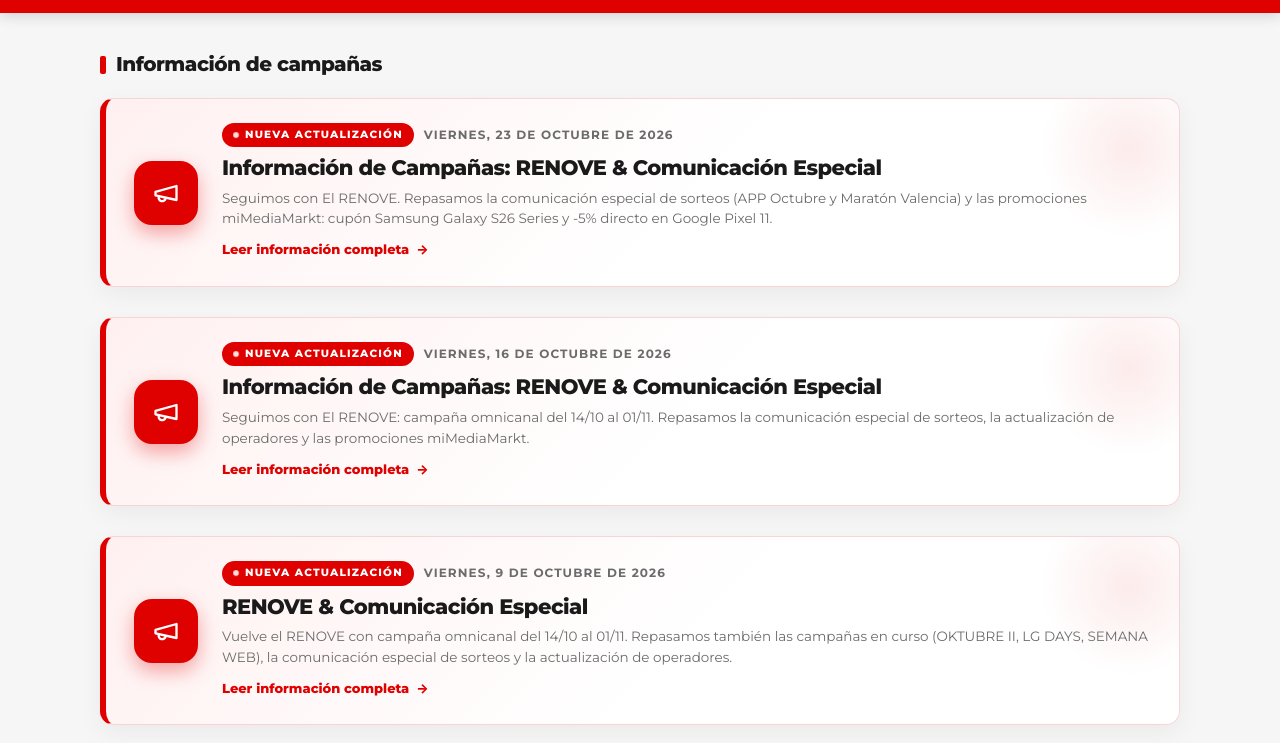
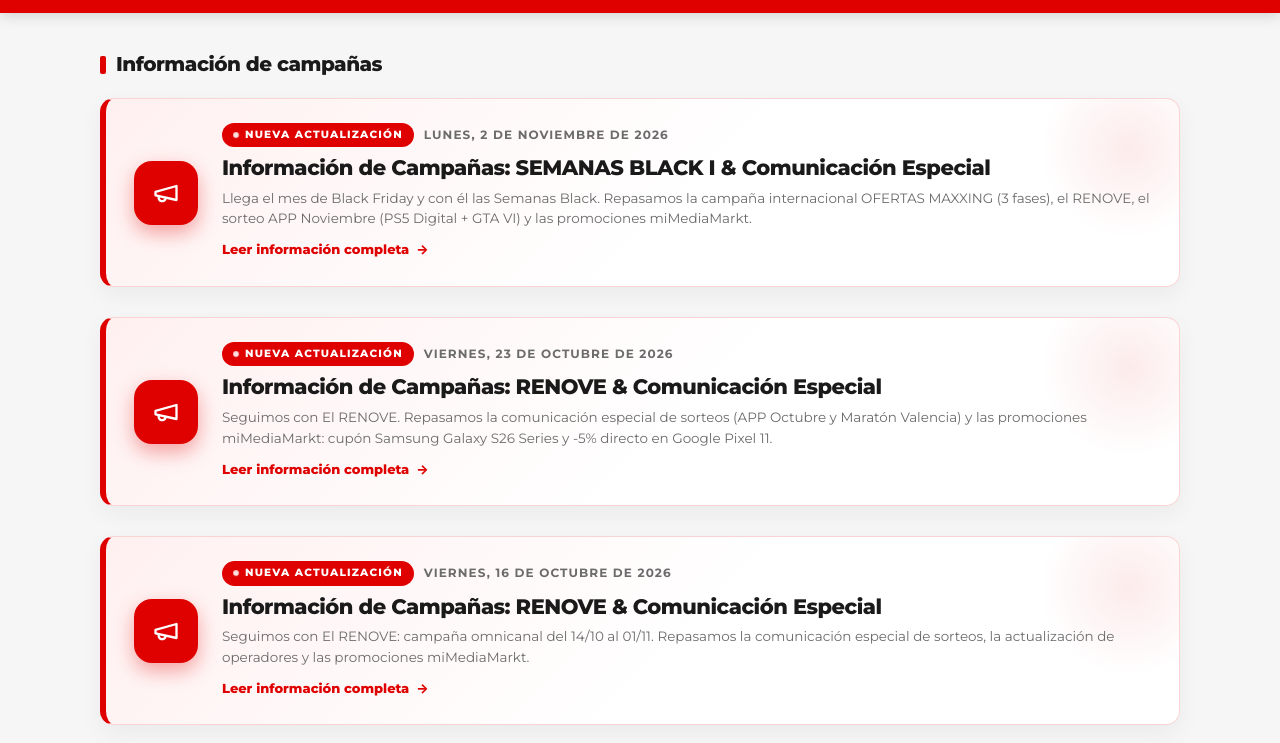
Before and after one commit to thedarkkningt17/artemisa, a plain HTML site: page index.html in a window 1280 px wide. Both pictures are taken after a click on the link "Campañas". Shown: the part 57-800 px from the top of the page. Drawn offline with Linux system fonts and the light colour scheme.

Commit message:
Add files via upload

```diff
--- a/index.html
+++ b/index.html
@@ -682,6 +682,20 @@ a{color:inherit}
 <section class="view" id="view-campanas">
   <main class="container" style="padding-top:36px">
     <div class="section-head"><h2>Información de campañas</h2></div>
+    <a class="info-card" href="#campana-info-5" data-campana-info="5">
+      <div class="info-card__icon">
+        <svg width="28" height="28" viewBox="0 0 24 24" fill="none" stroke="currentColor" stroke-width="2" stroke-linecap="round" stroke-linejoin="round"><path d="m3 11 18-5v12L3 14v-3z"/><path d="M11.6 16.8a3 3 0 1 1-5.8-1.6"/></svg>
+      </div>
+      <div class="info-card__body">
+        <div class="info-card__top">
+          <span class="info-card__tag">Nueva actualización</span>
+          <span class="info-card__date">Lunes, 2 de noviembre de 2026</span>
+        </div>
+        <h3 class="info-card__title">Información de Campañas: SEMANAS BLACK I &amp; Comunicación Especial</h3>
+        <p class="info-card__text">Llega el mes de Black Friday y con él las Semanas Black. Repasamos la campaña internacional OFERTAS MAXXING (3 fases), el RENOVE, el sorteo APP Noviembre (PS5 Digital + GTA VI) y las promociones miMediaMarkt.</p>
+        <span class="info-card__read">Leer información completa <span aria-hidden="true">→</span></span>
+      </div>
+    </a>
     <a class="info-card" href="#campana-info-4" data-campana-info="4">
       <div class="info-card__icon">
         <svg width="28" height="28" viewBox="0 0 24 24" fill="none" stroke="currentColor" stroke-width="2" stroke-linecap="round" stroke-linejoin="round"><path d="m3 11 18-5v12L3 14v-3z"/><path d="M11.6 16.8a3 3 0 1 1-5.8-1.6"/></svg>
@@ -1140,6 +1154,89 @@ const CAMPAÑAS_INFO = [
             badge: '-5% directo',
             metainfo: [{ icono:'cal', texto:'Hasta el 06/11 a las 9h' }],
             descripcion: '-5% de descuento directo en Google Pixel 11. Aplicable en tiendas y web/app para miembros de miMediaMarkt.'
+          }
+        ]
+      }
+    ]
+  },
+  {
+    id: 5, fecha: '2026-11-02',
+    titulo: 'Información de Campañas: SEMANAS BLACK I & Comunicación Especial',
+    intro: 'Llega el mes de Black Friday y con él las Semanas Black. Compartimos la información de las próximas campañas, la comunicación especial de sorteos y las promociones miMediaMarkt vigentes.',
+    secciones: [
+      {
+        tipo: 'prox', emoji: '📢', titulo: 'Próximas campañas',
+        campanas: [
+          {
+            nombre: 'OFERTAS MAXXING · SEMANAS BLACK',
+            badge: '3 fases',
+            metainfo: [
+              { icono:'web', texto:'Fase 1: del 02/11 al 09/11 en tiendas (al 10/11 a las 9h online)' },
+              { icono:'cal', texto:'Fase 2: del 10/11 al 18/11 · Fase 3: pendiente confirmar vigencia' }
+            ],
+            descripcion: 'Campaña internacional OFERTAS MAXXING: llevamos al máximo la tecnología, las ofertas y nuestros servicios. La campaña consta de 3 fases y será la misma desde el inicio hasta la fecha fin. Fase 1: del 02/11 al 09/11 en tiendas (al 10/11 a las 9h online). Fase 2: del 10/11 al 18/11. Fase 3: pendiente confirmar vigencia.',
+            condiciones: [
+              { titulo: 'Condiciones generales', texto: 'Campaña internacional OFERTAS MAXXING con 3 fases. Fase 1: del 02/11 al 09/11 en tiendas (al 10/11 a las 9h online). Fase 2: del 10/11 al 18/11. Fase 3: pendiente confirmar vigencia. La campaña será la misma desde el inicio hasta la fecha fin.' }
+            ]
+          },
+          {
+            nombre: 'RENOVE',
+            badge: 'Omnicanal',
+            metainfo: [
+              { icono:'web', texto:'Web/APP: del 14/10 a las 9h al 01/11 a las 23:59h' },
+              { icono:'store', texto:'Tienda: del 14/10 al 01/11 según horario comercial' }
+            ],
+            descripcion: 'Campaña omnicanal con todas las categorías incluidas, con vigencia del 14/10 a las 9h hasta el 01/11 a las 23:59h.',
+            condiciones: [
+              { titulo: 'Condiciones generales', texto: 'Campaña omnicanal aplicable a todas las categorías incluidas en la promoción. Vigencia del 14/10 a las 9h hasta el 01/11 a las 23:59h. Consulta las exclusiones específicas en la información definitiva de la campaña.' }
+            ]
+          }
+        ]
+      },
+      {
+        tipo: 'esp', emoji: '🎁', titulo: 'Comunicación especial',
+        campanas: [
+          {
+            nombre: 'Sorteo APP Noviembre · PS5 Digital + GTA VI',
+            badge: 'Sorteo',
+            metainfo: [{ icono:'cal', texto:'Del 2 al 30 de noviembre' }],
+            descripcion: 'Para este pedazo de mes sorteamos entre nuestros clientes 10 PS5 edición digital + el nuevo Grand Theft Auto 6. El sorteo estará activo todo el mes (del 2 al 30 de noviembre). La dinámica es la habitual: solo por tener la APP el usuario entra en ella, rellena el formulario para participar y automáticamente queda inscrito.'
+          }
+        ]
+      },
+      {
+        tipo: 'mmm', emoji: '💳', titulo: 'Campañas miMediaMarkt',
+        subtitulo: 'Descuentos aplicables sólo a miembros de miMediaMarkt en la web y/o App y/o Tiendas. OMNICHANNEL (Tiendas y web/app).',
+        campanas: [
+          {
+            nombre: 'Dispositivos informática · Tablets | Impresoras | Monitores',
+            badge: '-15% directo',
+            metainfo: [{ icono:'cal', texto:'Hasta el 01/11 a las 9h' }],
+            descripcion: '-15% de descuento en dispositivos de informática: Tablets | Impresoras | Monitores. Excepto Apple.'
+          },
+          {
+            nombre: 'Samsung Galaxy S26 | ZFlip8 | ZFold8',
+            badge: 'Cupón',
+            metainfo: [{ icono:'cal', texto:'Hasta el 02/11 a las 9h' }],
+            descripcion: 'Hasta -150 € en cupón en smartphones Samsung Galaxy S26 | ZFlip8 | ZFold8.'
+          },
+          {
+            nombre: 'Samsung Smartwatch | Portátiles | Tablets | Auriculares',
+            badge: '-5% directo',
+            metainfo: [{ icono:'cal', texto:'Hasta el 02/11 a las 9h' }],
+            descripcion: '-5% de descuento en Samsung Smartwatch | Portátiles | Tablets | Auriculares.'
+          },
+          {
+            nombre: 'Google Pixel 11',
+            badge: '-5% directo',
+            metainfo: [{ icono:'cal', texto:'Hasta el 06/11 a las 9h' }],
+            descripcion: '-5% de descuento directo en Google Pixel 11.'
+          },
+          {
+            nombre: 'Sony · Auriculares Gaming',
+            badge: 'Cupón',
+            metainfo: [{ icono:'cal', texto:'Hasta el 18/11 a las 23:59h' }],
+            descripcion: '-20 € en cupón en Auriculares Gaming Sony.'
           }
         ]
       }
```
